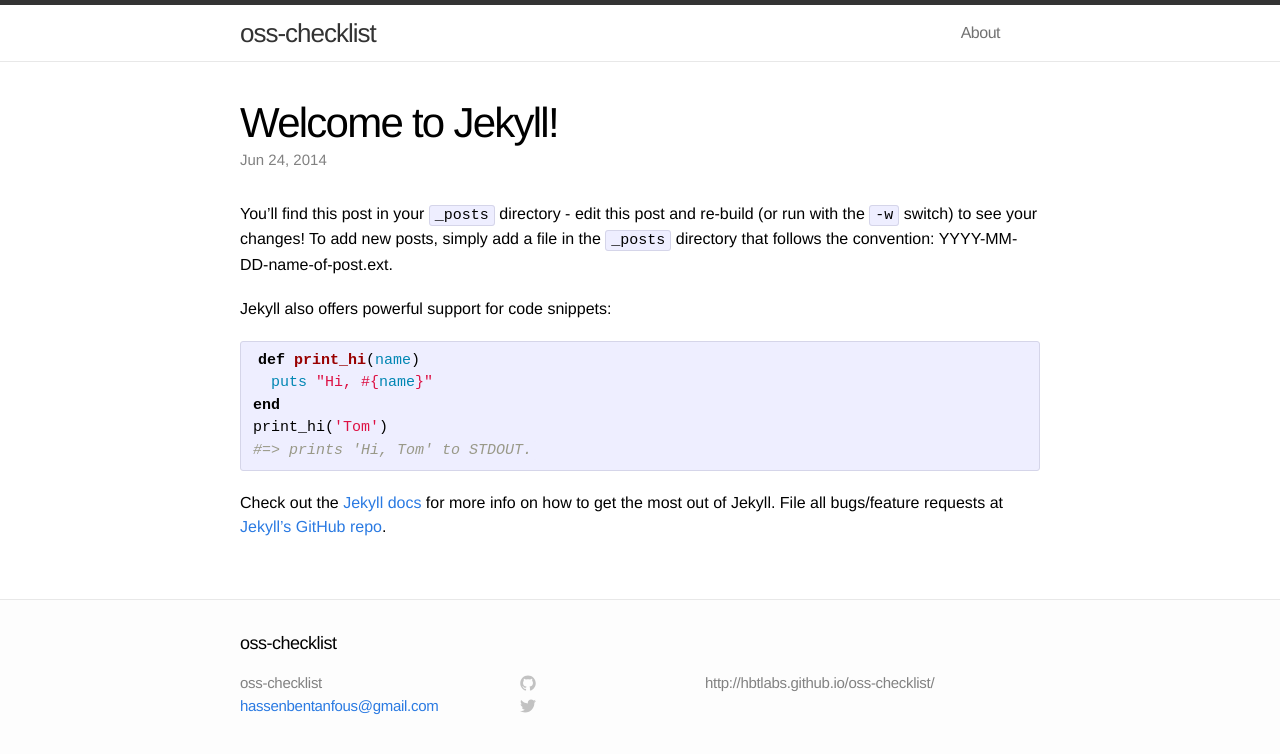
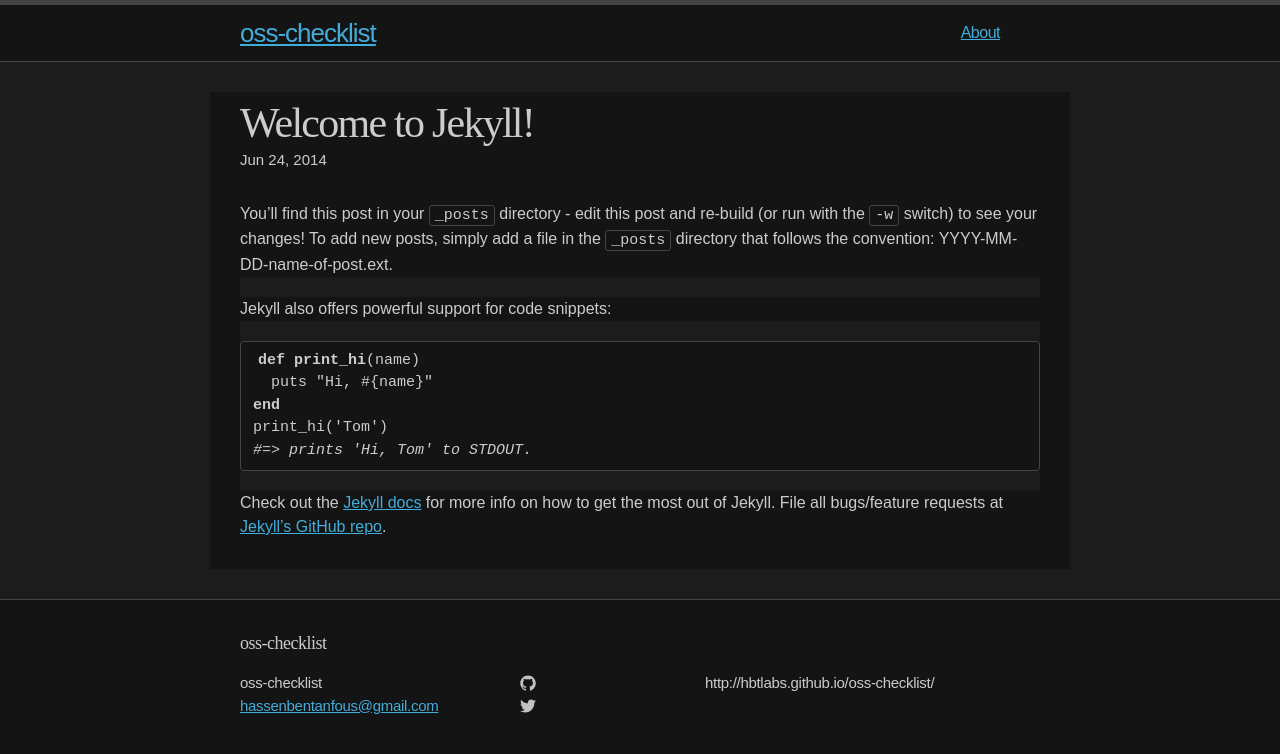
Before and after one commit to hbt/oss-checklist, a Jekyll site: the page built from _posts/2014-06-24-welcome-to-jekyll.markdown, in a window 1280 px wide. Shown: the top 754 px of the page. Built offline with Jekyll 4.4.1, drawn with Linux system fonts in a browser that asks for light colours.

Commit message:
css | add midnight custom css

```diff
--- a/_includes/head.html
+++ b/_includes/head.html
@@ -8,5 +8,7 @@
 
     <!-- Custom CSS -->
     <link rel="stylesheet" href="{{ "/css/main.css" | prepend: site.baseurl }}">
+    <link rel="stylesheet" href="{{ "/css/custom.css" | prepend: site.baseurl }}">
+
 
 </head>
--- /dev/null
+++ b/css/custom.css
@@ -0,0 +1,441 @@
+
+* {
+
+    background-image: initial !important;
+    background-attachment: initial;
+    background-origin: initial;
+    background-clip: initial;
+    background-color: #141414 !important;
+    background-position: initial initial;
+    background-repeat: initial initial;
+}
+
+html > body, html > body * {
+    background-color: #141414 !important;
+
+    text-shadow: 0 !important;
+    webkit-text-fill-color: none !important;
+    webkit-text-stroke: 0 !important;
+}
+
+html > body, html > body *:not([onclick]):not(:link):not(:visited) {
+    background-image: none !important;
+}
+
+html > body a:link, html > body a:visited, html > body a:hover, html > body a:active, html > body a:link *, html > body a:visited *, html > body a:hover *,
+html > body a:active * {
+    border-bottom: 0 !important;
+    text-decoration: underline !important;
+}
+
+html > body a:link, html > body a:link *, html > body a:link:hover, html > body a:link:hover *, html > body a:link:active, html > body a:link:active * {
+    color: #42ADDB !important;
+}
+
+html > body a:visited, html > body a:visited *, html > body a:visited:hover, html > body a:visited:hover *, html > body a:visited:active, html > body
+a:visited:active * {
+    color: #0FF000 !important;
+}
+
+html > body, html > body * {
+    font-family: sans-serif !important;
+}
+
+html > body code, html > body kbd, html > body listing, html > body plaintext, html > body pre, html > body samp, html > body tt, html > body xmp, html > body
+code *, html > body kbd *, html > body listing *, html > body plaintext *, html > body pre *, html > body samp *, html > body tt *, html > body xmp * {
+    font-family: monospace !important;
+}
+
+html > body h1, html > body h2, html > body h3, html > body h4, html > body h5, html > body h6, html > body h1 *, html > body h2 *, html > body h3 *, html >
+body h4 *, html > body h5 *, html > body h6 * {
+    font-family: serif !important;
+}
+
+/*No background images. try to exclude icons, other misc items. */
+
+*:not(:empty):not([onclick*="open"]):not(SPAN):not([class*="stars"]):not([id*="stars"]):not([id="rating"]):not([class="rating"]):not([class*="SPRITE"]):not([id*="SPRITE"]):not([id*="lbImage"]) {
+    background-image: none !important
+}
+
+/* Basic Bodies */
+HTML, BODY {
+    background: none #141414 !important
+}
+
+/* Make descendents of the body element transparent.  Formerly "DIV + SPAN" rules. */
+BODY * {
+    background-color: transparent !important
+}
+
+/* Give id's BG hopefully */
+DIV[id] {
+    background-color: inherit !important
+}
+
+/* Filter non-icons */
+SPAN:not(:empty):not([class*="__vim_hint_highlight_span"]):not([id*="__vim_hint_highlight_span"]):not([class*="icon"]):not([id*="icon"]):not([class*="star"]):not([id*="star"]):not([id*="rating"]):not([class*="rating"]):not([class*="Sprite"]):not([class*="sprite"]) {
+
+    background: none transparent !important;
+    border-color: #000 !important
+}
+
+/* Try to contrast containers */
+html:root > BODY > * > * > * > *:not(INPUT):not([onclick]) > DIV:not(:empty):not([id]) {
+    background: none #1c1c1c !important
+}
+
+/* :::::::: Text Presentation :::::::: */
+
+SUMMARY, DETAILS {
+    background-color: inherit !important
+}
+
+ABBR, PROGRESS, TIME, LABEL,
+.date {
+    color: #CDEFC2 !important
+}
+
+MARK,
+CODE, PRE,
+BLOCKQUOTE,
+[class*="quote"],
+TD[style*="inset"][class="alt2"] {
+    background-color: #00090F !important
+}
+
+/* :::::::: Headings + Header :::::::: */
+
+/* Header gradient rules */
+
+HEADER, #header {
+    background: -moz-linear-gradient(#333, #141414) transparent !important;
+}
+
+#header h1 {
+    background-color: transparent !important;
+}
+
+H1, H2 {
+
+    background: none #28313E !important;
+    border-radius: 5px !important;
+    -moz-border-radius: 5px !important;
+    -webkit-border-radius: 5px !important;
+}
+
+H3, H4 {
+
+    background: none #2A3731 !important;
+    border-radius: 5px !important;
+    -moz-border-radius: 5px !important;
+    -webkit-border-radius: 5px !important;
+}
+
+H5, H6 {
+    background: none #372A2A !important
+}
+
+/* :::::::: Lists :::::::: */
+
+DT {
+    background-color: #2B3135 !important
+}
+
+DL, DD {
+    background-color: #232323 !important
+}
+
+LI, UL {
+    background-color: inherit !important
+}
+
+LI A:not([class*="icon"]):not([id*="icon"]):not([onclick]),
+DT A:not([class*="icon"]):not([id*="icon"]):not([onclick]) {
+    background-image: none !important;
+    text-indent: 0 !important
+}
+
+/* :::::::: list Item highlight :::::::: */
+
+LI[class*="item"] A:hover,
+LI[class*="item"]:hover,
+[class*="menuitem"]:hover  /* Not list item, but still useful*/
+
+    {
+    background-color: #2E2B2F !important
+}
+
+/* :::::::: Tables, cells :::::::: */
+
+TABLE {
+    background-color: #232323 !important;
+    border-color: #333 !important
+}
+
+TABLE TABLE {
+    background: #191919 !important;
+}
+
+TH, CAPTION {
+    background-color: #353535 !important
+}
+
+/* :::::::: Input :::::::: */
+
+/*Basic*/
+
+INPUT *, TEXTAREA * {
+    color: #DDD !important;
+}
+
+/* anonymous divs */
+
+HTML BODY INPUT:not([type="image"]), button,
+HTML BODY TEXTAREA {
+
+    background: none #353535 !important;
+    -moz-appearance: none !important;
+    -webkit-appearance: none !important;
+    color: #DDD !important;
+    border: solid 1px #777 !important;
+    border-radius: 0 !important;
+    -moz-border-radius: 0 !important;
+    -webkit-border-radius: 0 !important;
+    opacity: 1 !important;
+}
+
+/* Style reset. */
+
+HTML BODY INPUT[type="checkbox"] {
+    -moz-appearance: checkbox !important;
+    -webkit-appearance: checkbox !important;
+}
+
+HTML BODY INPUT[type="radio"] {
+    -moz-appearance: radio !important;
+    -webkit-appearance: radio !important;
+}
+
+/* :::::::: Custom styling :::::::: */
+
+HTML:root INPUT[type="button"],
+HTML:root INPUT[type="submit"],
+HTML:root INPUT[type="reset"],
+HTML:root BUTTON {
+
+    color: #EEE !important;
+    background-color: #222437 !important;
+
+    -moz-box-shadow: inset 0 1px rgba(255, 255, 255, 0.2), inset 0 10px rgba(255, 255, 255, 0.1), inset 0 10px 20px rgba(255, 255, 255, 0.15), inset 0 -15px 30px rgba(0, 0, 0, 0.2) !important;
+    -webkit-box-shadow: inset 0 1px rgba(255, 255, 255, 0.2), inset 0 10px rgba(255, 255, 255, 0.1), inset 0 10px 20px rgba(255, 255, 255, 0.15), inset 0 -15px 30px rgba(0, 0, 0, 0.2) !important;
+}
+
+HTML:root INPUT[type="button"]:hover,
+HTML:root INPUT[type="submit"]:hover,
+HTML:root INPUT[type="reset"]:hover,
+HTML:root BUTTON:hover {
+
+    color: #FFF !important;
+    background-color: #31344F !important;
+    border-color: #5F687F !important;
+
+    -moz-box-shadow: inset 0 1px rgba(255, 255, 255, 0.3), inset 0 10px rgba(255, 255, 255, 0.2), inset 0 10px 20px rgba(255, 255, 255, 0.25), inset 0 -15px 30px rgba(0, 0, 0, 0.3) !important;
+    -webkit-box-shadow: inset 0 1px rgba(255, 255, 255, 0.3), inset 0 10px rgba(255, 255, 255, 0.2), inset 0 10px 20px rgba(255, 255, 255, 0.25), inset 0 -15px 30px rgba(0, 0, 0, 0.3) !important;
+}
+
+HTML:root INPUT[type="image"] {
+    opacity: .85 !important
+}
+
+HTML:root INPUT[type="image"]:hover {
+    opacity: .95 !important
+}
+
+/* Drop-down menu */
+
+SELECT, OPTION, optgroup {
+
+    background: none #383838 !important;
+    border-color: #555 !important;
+    color: #f1f1f1 !important;
+    -moz-appearance: none !important;
+}
+
+/* :::::::: Misc :::::::: */
+
+ADDRESS {
+    background: none #333 !important
+}
+
+HR {
+    background: none #444 !important
+}
+
+.current {
+    color: #FFF !important;
+}
+
+/*currently viewed page*/
+
+/* Remove Rounded Corners, Borders, Spacer, Padding images */
+
+IMG[src*="spacer"]:empty,
+[id*="round"]:empty,
+[id*="bottom"]:empty, [class*="bottom"]:empty, [class*="Bottom"]:empty,
+[id*="top"]:empty, [class*="top"]:empty, [class*="Top"]:empty,
+[class*="spacer"]:empty {
+    background-image: none !important;
+}
+
+/* Menus and Navigation */
+
+NAV,
+MENU,
+    /*Common naming conventions - in case previous declarations fail to give solid BG*/
+
+HTML BODY [class*="open"],
+HTML BODY [id*="Dropdown"],
+HTML BODY [id*="dropdown"],
+HTML BODY [class*="Dropdown"],
+HTML BODY [class*="dropdown"],
+HTML BODY [id*="menu"]:not(SELECT),
+HTML BODY [class*="menu"]:NOT(SELECT),
+HTML BODY [class*="tooltip"],
+HTML BODY [class*="popup"],
+HTML BODY [id*="popup"],
+    /* Notes, details, etc.  Maybe useful */
+
+HTML BODY [class*="note"],
+HTML BODY [class*="detail"],
+HTML BODY [class*="description"] {
+    background-color: #232323 !important
+}
+
+/* Also common */
+[class*="content"], [class*="container"] {
+    background-color: #1c1c1c !important
+}
+
+/* Headers, Logos */
+
+[id*="masthead"] a, [id*="header"] a,
+[id*="logo"] a, [class*="logo"] a {
+    text-indent: 0 !important;
+}
+
+/* Instead of increasing specificity rating by using :not, set rules separately */
+
+HTML:root BODY [class*="layer"],
+HTML:root BODY #lightbox-nav,
+HTML:root BODY #imageContainer {
+    background-color: transparent !important
+}
+
+/*::::::::::::::::::::::::::::::::::::::::::::::::::::::::::::::::::::::::::::::::*/
+
+/* Universal - sets color of text, border */
+
+* {
+    color: #CCC !important;
+    border-color: #444 !important;
+    outline-color: #444 !important;
+    text-shadow: none !important;
+}
+
+html *:after,
+html *:before {
+    color: #CCC !important;
+    border-color: #666 !important;
+    background: none transparent !important
+}
+
+/* Link */
+
+a:link,
+a:link *:not(IMG) {
+
+    color: #B1CBF7 !important;
+    background-color: transparent !important;
+    border-color: #666 !important;
+}
+
+a:visited,
+a:visited * {
+    color: #CDB4E7 !important;
+}
+
+a:hover,
+a:hover *:not(IMG) {
+
+    color: #FFE900 !important;
+    background-color: #363037 !important;
+    border-color: #999 !important
+}
+
+html [href*="#"]:hover {
+    color: #FFE900 !important;
+    background-color: transparent !important;
+}
+
+/* Event Handlers/Attributes */
+
+[onclick],
+[ondblclick],
+[onmousedown] {
+    color: #DFD5BC !important;
+    text-indent: 0 !important
+}
+
+[onclick]:hover,
+[ondblclick]:hover,
+[onmousedown]:hover {
+    color: #FEFF97 !important;
+}
+
+/* Make images transparent */
+
+IMG {
+    opacity: .75 !important;
+}
+
+IMG:hover {
+    opacity: 1 !important;
+    background-color: #888 !important;
+}
+
+svg {
+    background: none #666 !important;
+}
+
+/* Highlight */
+::-moz-selection {
+    background-color: #626F61 !important;
+    color: #F6F7B9 !important;
+}
+
+/* :::::::: Specific Fixes :::::::: */
+
+/* google search link fix */
+.g .r {
+    background-color: transparent !important;
+}
+
+/* google result hover highlight*/
+div.vsc:hover > .vspi, div.vso > .vspi {
+    background: none transparent !important;
+    border: none !important;
+}
+
+/**
+Gmail blue selector when moving around threads
+*/
+.PF.PE {
+    background: none repeat scroll 0% 0% #4D90F0 !important;
+    border-bottom: 1px solid #4D90F0 !important;
+    border-top: 1px double #4D90F0 !important;
+}
+
+/** handle checkvist */
+.currentTask, .selectedTask {
+    border-color: red !important;
+}
```
